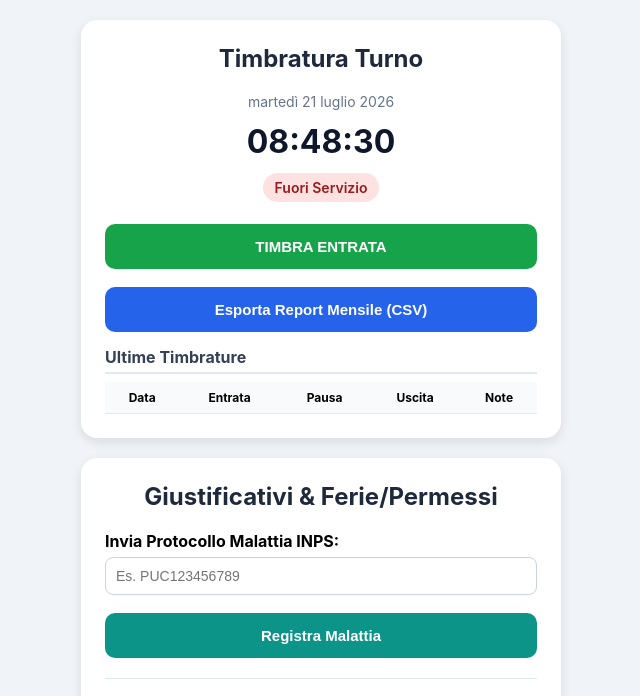
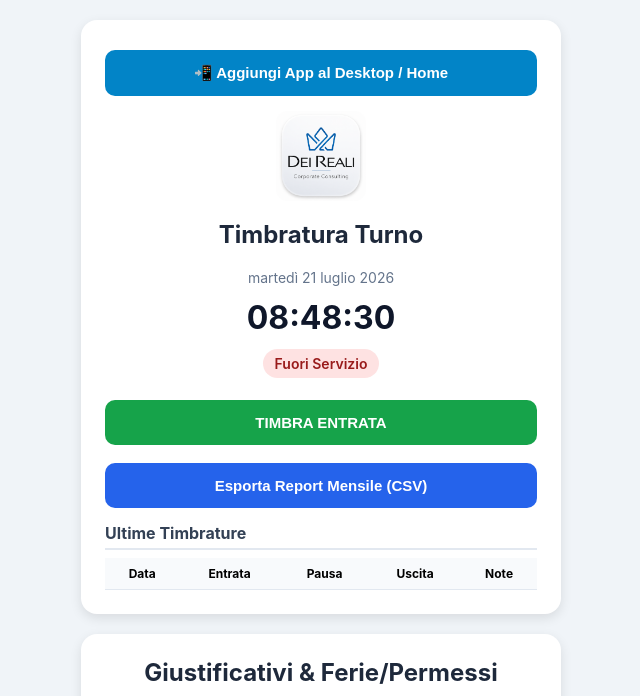
Before and after one commit to DeiReali-HR/timbrature-DR, a plain HTML site: page index.html in a window 1280 px wide. Shown: the top 696 px of the page, without its empty margins (319-959 px from the left). Drawn offline with nearby package versions, Linux system fonts and the light colour scheme.

Commit message:
Update index.html

```diff
--- a/index.html
+++ b/index.html
@@ -4,6 +4,12 @@
   <meta charset="UTF-8">
   <meta name="viewport" content="width=device-width, initial-scale=1.0">
   <title>Gestionale Presenze & HR</title>
+
+  <!-- LOGO E ICONA PERSONALIZZATA PER DESKTOP / MOBILE -->
+  <link rel="icon" type="image/png" href="DR_Corp.png">
+  <link rel="apple-touch-icon" href="DR_Corp.png">
+  <meta name="mobile-web-app-capable" content="yes">
+  <meta name="apple-mobile-web-app-title" content="Presenze HR">
 
   <!-- Libreria JSZip per la creazione dinamica del file ZIP -->
   <script src="https://cdnjs.cloudflare.com/ajax/libs/jszip/3.10.1/jszip.min.js"></script>
@@ -12,6 +18,10 @@
     body { font-family: -apple-system, BlinkMacSystemFont, "Segoe UI", Roboto, sans-serif; background-color: #f0f4f8; margin: 0; padding: 20px; display: flex; flex-direction: column; align-items: center; min-height: 100vh; box-sizing: border-box; }
     .card { background: white; padding: 24px; border-radius: 16px; box-shadow: 0 4px 12px rgba(0,0,0,0.1); width: 100%; max-width: 480px; text-align: center; box-sizing: border-box; margin-bottom: 20px; }
     h2, h3 { margin-top: 0; color: #1e293b; }
+
+    .logo-container { margin-bottom: 15px; }
+    .logo-img { max-width: 90px; height: auto; border-radius: 12px; }
+
     .clock { font-size: 32px; font-weight: bold; color: #0f172a; margin: 12px 0; }
     .status { font-size: 14px; padding: 6px 12px; border-radius: 20px; display: inline-block; margin-bottom: 16px; font-weight: 600; }
     .status.out { background-color: #fee2e2; color: #991b1b; }
@@ -20,6 +30,7 @@
 
     .btn-group { display: flex; gap: 10px; margin-bottom: 12px; }
     .btn { width: 100%; padding: 14px; font-size: 15px; font-weight: bold; color: white; border: none; border-radius: 10px; cursor: pointer; margin-top: 6px; }
+    .btn-install { background-color: #0284c7; margin-bottom: 15px; display: flex; align-items: center; justify-content: center; gap: 8px; }
     .btn-entry { background-color: #16a34a; }
     .btn-exit { background-color: #dc2626; }
     .btn-pause { background-color: #d97706; }
@@ -53,6 +64,16 @@
 
   <!-- AREA 1: TIMBRATURA E REPORT -->
   <div class="card">
+
+    <!-- PULSANTE PER INSTALLAZIONE RAPIDA SU DESKTOP / HOME -->
+    <button id="btn-install-pwa" class="btn btn-install" onclick="installaApp()">
+      📲 Aggiungi App al Desktop / Home
+    </button>
+
+    <div class="logo-container">
+      <img src="DR_Corp.png" alt="DR Corp Logo" class="logo-img" onerror="this.style.display='none'">
+    </div>
+
     <h2>Timbratura Turno</h2>
     <div id="current-date" style="color: #64748b; font-size: 14px;"></div>
     <div class="clock" id="clock">00:00:00</div>
@@ -163,6 +184,30 @@
   <script>
     const ORARIO_INIZIO_TURNO = "08:30";
     let listaFileAllegati = [];
+    let deferredPrompt = null;
+
+    // --- GESTIONE INSTALLAZIONE AUTOMATICA APP/DESKTOP ---
+    window.addEventListener('beforeinstallprompt', (e) => {
+      e.preventDefault();
+      deferredPrompt = e;
+      const btnInstall = document.getElementById('btn-install-pwa');
+      if (btnInstall) btnInstall.style.display = 'block';
+    });
+
+    function installaApp() {
+      if (deferredPrompt) {
+        deferredPrompt.prompt();
+        deferredPrompt.userChoice.then((choiceResult) => {
+          if (choiceResult.outcome === 'accepted') {
+            console.log('L\'utente ha accettato l\'installazione');
+          }
+          deferredPrompt = null;
+        });
+      } else {
+        // Istruzioni manuali per iPhone o browser senza prompt automatico
+        alert("Per aggiungere l'icona sul Desktop/Schermata Home:\n\n- Su iPhone/Safari: premi il tasto Condividi (📤) e seleziona 'Aggiungi alla schermata Home'.\n- Su Android/Chrome: premi i 3 pallini in alto a destra e seleziona 'Aggiungi a schermata Home'.\n- Su PC: clicca sui 3 pallini -> Salva e condividi -> Crea scorciatoia.");
+      }
+    }
 
     function updateClock() {
       const now = new Date();
@@ -211,7 +256,7 @@
         let note = "";
         if (timeStr > ORARIO_INIZIO_TURNO) {
           const motivo = prompt(`Sei in ritardo rispetto alle ${ORARIO_INIZIO_TURNO}. Inserisci motivazione:`);
-          note = motivo ? `Ritardo: ${motivo}` : "Ritardo non giustificato";
+          note = motivo ? `Ritardo: ${motivo}` : "Ritardo non justified";
         }
         db.push({ data: dateStr, entrata: timeStr, uscita: "", minutiPausa: 0, inPausa: false, note: note });
       }
@@ -261,7 +306,6 @@
       const subject = `[Richiesta ${tipo}] ${nome} - dal ${dataInizio} al ${dataFine}`;
       const mailtoUrl = `mailto:documenti.deireali@gmail.com?subject=${encodeURIComponent(subject)}&body=${encodeURIComponent(bodyMail)}`;
 
-      // Registrazione automatica anche nel registro storico locale
       const db = getStorage();
       db.push({ data: `${dataInizio} al ${dataFine}`, entrata: tipo.toUpperCase(), uscita: "-", minutiPausa: 0, note: `${nome} - ${note || 'Richiesta Inviata'}` });
       saveStorage(db);
@@ -357,21 +401,18 @@
 
       const zip = new JSZip();
 
-      // Aggiunta file al pacchetto ZIP
       if (listaFileAllegati.length > 0) {
         listaFileAllegati.forEach((file, idx) => {
           zip.file(`${idx + 1}_${file.name}`, file);
         });
       }
 
-      // Inclusione eventuale file presenze CSV
       if (allegaPresenze) {
         zip.file("Foglio_Presenze.csv", generateCSVString());
       }
 
       const zipFilename = `Documenti_${nome.replace(/\s+/g, '_')}.zip`;
 
-      // Generazione e download automatico dello ZIP
       if (listaFileAllegati.length > 0 || allegaPresenze) {
         const content = await zip.generateAsync({ type: "blob" });
         const link = document.createElement("a");
@@ -380,7 +421,6 @@
         link.click();
       }
 
-      // Messaggio precompilato per il client di posta
       let bodyMail = `Nome Dipendente: ${nome}\n` +
                      `Documento: ${tipo}\n` +
                      `Oggetto: ${oggetto}\n\n` +
```
